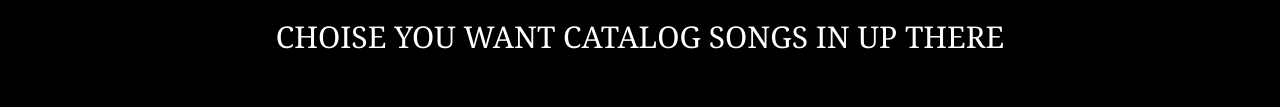
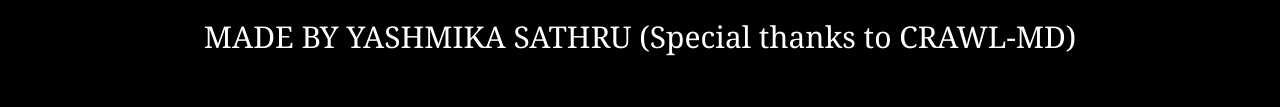
Before and after one commit to Yashmika11/YS_MUSIC, a plain HTML site: page index.html in a window 1280 px wide. Shown: the part 507-614 px from the top of the page. Drawn offline with Linux system fonts and the light colour scheme.

Commit message:
Update index.html

```diff
--- a/index.html
+++ b/index.html
@@ -127,7 +127,7 @@
             <source src="YS_YT.mp4" type="video/mp4">
             Your browser does not support the video tag.
         </video>
-        <P>CHOISE YOU WANT CATALOG SONGS IN UP THERE</P>
+        <P>MADE BY YASHMIKA SATHRU (Special thanks to CRAWL-MD)</P>
         <br>
     </center>
 
```
